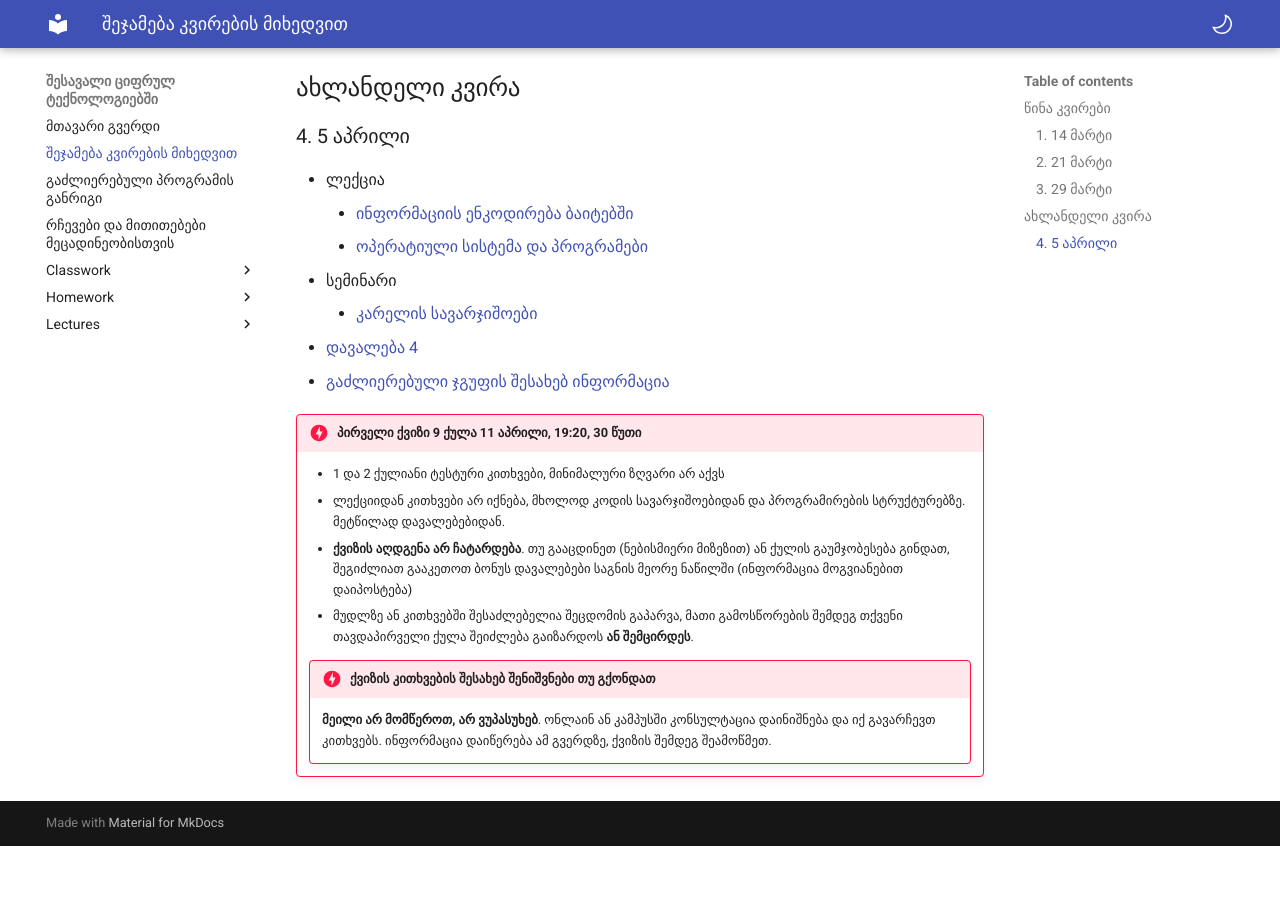
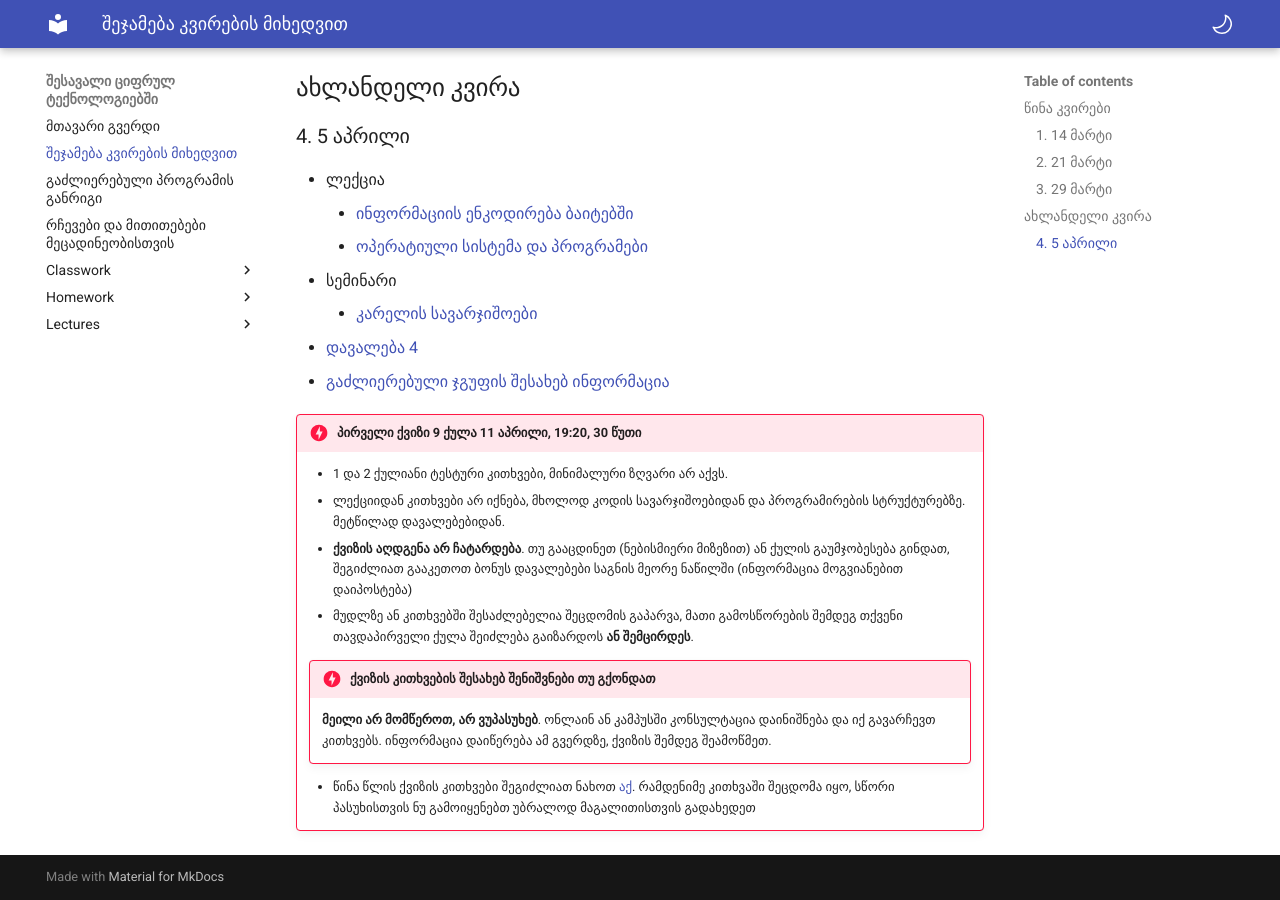
Before and after one commit to freeuni-digital-technologies-archive/22s, an MkDocs documentation site: the page built from content/00_review.md, in a window 1280 px wide and 900 px high, scrolled down 1236 px. Built offline with MkDocs 1.6.1 and Material for MkDocs 9.7.7, drawn with Linux system fonts in a browser that asks for light colours; before the commit the page ends 2082 px from its top, so only the background shows below that.

Commit message:
add previous year example

```diff
--- a/content/00_review.md
+++ b/content/00_review.md
@@ -43,9 +43,10 @@
 
 
 !!! Danger "პირველი ქვიზი 9 ქულა 11 აპრილი, 19:20, 30 წუთი"
-	- 1 და 2 ქულიანი ტესტური კითხვები, მინიმალური ზღვარი არ აქვს
+	- 1 და 2 ქულიანი ტესტური კითხვები, მინიმალური ზღვარი არ აქვს.
 	- ლექციიდან კითხვები არ იქნება, მხოლოდ კოდის სავარჯიშოებიდან და პროგრამირების სტრუქტურებზე. მეტწილად დავალებებიდან.
 	- **ქვიზის აღდგენა არ ჩატარდება**. თუ გააცდინეთ (ნებისმიერი მიზეზით) ან ქულის გაუმჯობესება გინდათ, შეგიძლიათ გააკეთოთ ბონუს დავალებები საგნის მეორე ნაწილში (ინფორმაცია მოგვიანებით დაიპოსტება)
 	- მუდლზე ან კითხვებში შესაძლებელია შეცდომის გაპარვა, მათი გამოსწორების შემდეგ თქვენი თავდაპირველი ქულა შეიძლება გაიზარდოს **ან შემცირდეს**.
 	!!! Danger "ქვიზის კითხვების შესახებ შენიშვნები თუ გქონდათ"
 		**მეილი არ მომწეროთ, არ ვუპასუხებ**. ონლაინ ან კამპუსში კონსულტაცია დაინიშნება და იქ გავარჩევთ კითხვებს. ინფორმაცია დაიწერება ამ გვერდზე, ქვიზის შემდეგ შეამოწმეთ.
+	- წინა წლის ქვიზის კითხვები შეგიძლიათ ნახოთ [აქ](https://freeuni-digital-technologies-archive.github.io/21f/info/quiz1.html). რამდენიმე კითხვაში შეცდომა იყო, სწორი პასუხისთვის ნუ გამოიყენებთ უბრალოდ მაგალითისთვის გადახედეთ
```
